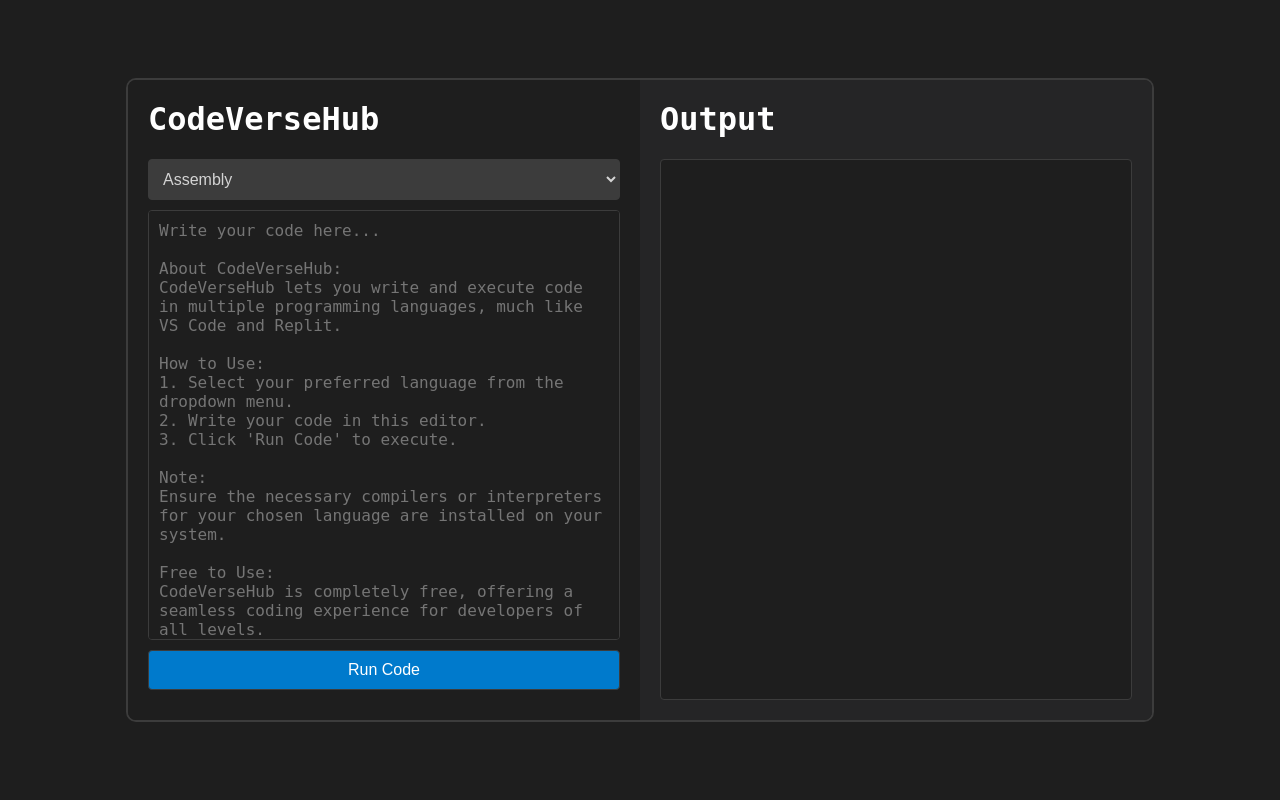
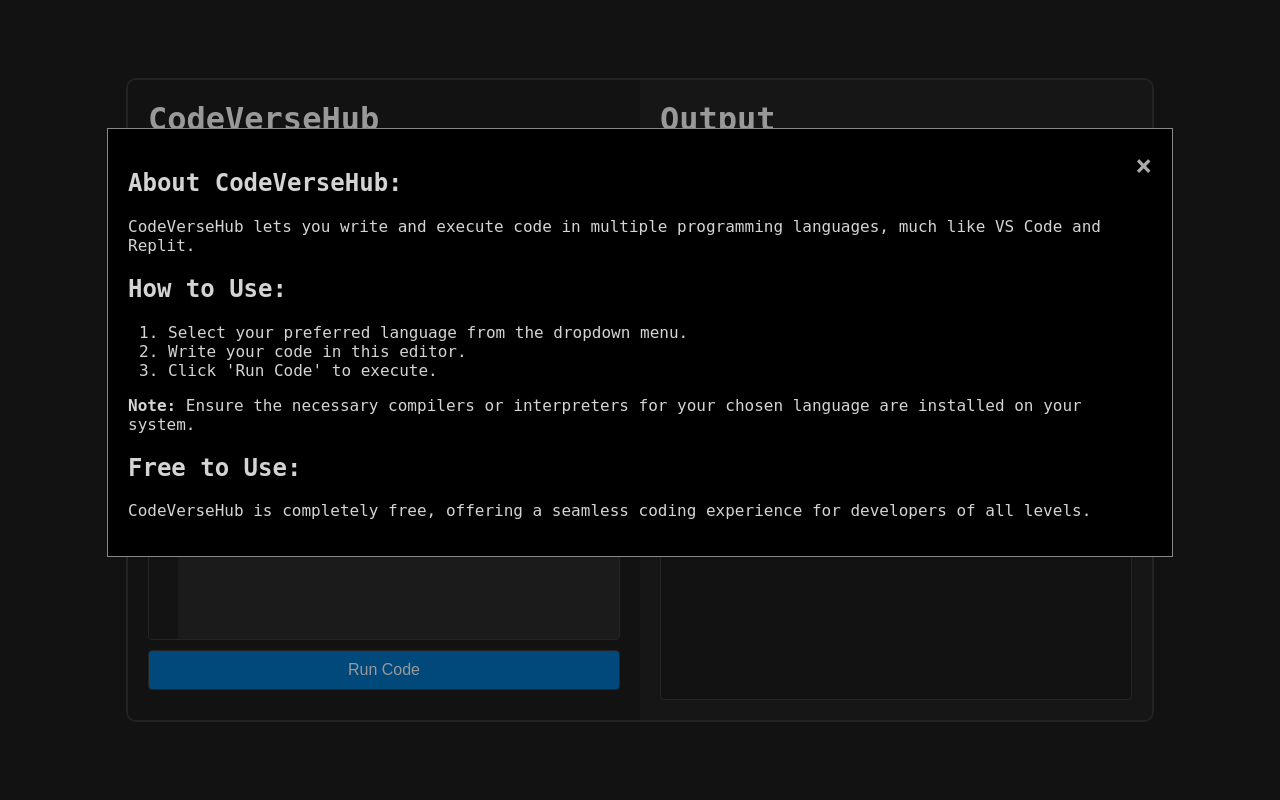
Before and after one commit to shahram8708/CodeVerseHub, a Flask app: page / in a window 1280 px wide. Run offline with Flask 3, Linux system fonts and the light colour scheme.

Commit message:
Update index.html

```diff
--- a/templates/index.html
+++ b/templates/index.html
@@ -5,6 +5,9 @@
     <meta charset="UTF-8">
     <meta name="viewport" content="width=device-width, initial-scale=1.0">
     <title>CodeVerseHub</title>
+    <link rel="stylesheet" href="https://cdnjs.cloudflare.com/ajax/libs/codemirror/5.65.5/codemirror.min.css">
+    <link rel="stylesheet"
+        href="https://cdnjs.cloudflare.com/ajax/libs/codemirror/5.65.5/theme/material-darker.min.css">
     <style>
         body {
             font-family: "Fira Code", monospace;
@@ -51,21 +54,6 @@
             color: #ffffff;
         }
 
-        textarea {
-            width: 100%;
-            height: calc(100% - 100px);
-            margin-bottom: 10px;
-            padding: 10px;
-            box-sizing: border-box;
-            font-family: "Fira Code", monospace;
-            font-size: 16px;
-            color: #d4d4d4;
-            background-color: #1e1e1e;
-            border: 1px solid #3c3c3c;
-            border-radius: 4px;
-            resize: none;
-        }
-
         select,
         button {
             padding: 10px;
@@ -87,7 +75,7 @@
             background: #005a9e;
         }
 
-        pre {
+        #output {
             width: 100%;
             height: calc(100% - 20px);
             margin: 0;
@@ -98,6 +86,22 @@
             border: 1px solid #3c3c3c;
             border-radius: 4px;
             overflow: auto;
+            scrollbar-width: thin;
+            scrollbar-color: #007acc #1e1e1e;
+        }
+
+        #output::-webkit-scrollbar {
+            width: 12px;
+        }
+
+        #output::-webkit-scrollbar-track {
+            background: #1e1e1e;
+        }
+
+        #output::-webkit-scrollbar-thumb {
+            background-color: #007acc;
+            border-radius: 6px;
+            border: 3px solid #1e1e1e;
         }
 
         @media (max-width: 1024px) {
@@ -116,80 +120,6 @@
             }
         }
 
-        pre {
-            width: 100%;
-            height: calc(100% - 20px);
-            margin: 0;
-            padding: 10px;
-            box-sizing: border-box;
-            background: #1e1e1e;
-            color: #d4d4d4;
-            border: 1px solid #3c3c3c;
-            border-radius: 4px;
-            overflow: auto;
-            scrollbar-width: thin;
-            scrollbar-color: #007acc #1e1e1e;
-        }
-
-        pre::-webkit-scrollbar {
-            width: 12px;
-        }
-
-        pre::-webkit-scrollbar-track {
-            background: #1e1e1e;
-        }
-
-        pre::-webkit-scrollbar-thumb {
-            background-color: #007acc;
-            border-radius: 6px;
-            border: 3px solid #1e1e1e;
-        }
-
-        textarea {
-            width: 100%;
-            height: calc(100% - 100px);
-            margin-bottom: 10px;
-            padding: 10px;
-            box-sizing: border-box;
-            font-family: "Fira Code", monospace;
-            font-size: 16px;
-            color: #d4d4d4;
-            background-color: #1e1e1e;
-            border: 1px solid #3c3c3c;
-            border-radius: 4px;
-            resize: none;
-            overflow: auto;
-            scrollbar-width: thin;
-            scrollbar-color: #007acc #1e1e1e;
-        }
-
-        textarea::-webkit-scrollbar {
-            width: 12px;
-        }
-
-        textarea::-webkit-scrollbar-track {
-            background: #1e1e1e;
-        }
-
-        textarea::-webkit-scrollbar-thumb {
-            background-color: #007acc;
-            border-radius: 6px;
-            border: 3px solid #1e1e1e;
-        }
-
-        body {
-            font-family: "Fira Code", monospace;
-            margin: 0;
-            padding: 0;
-            display: flex;
-            justify-content: center;
-            align-items: center;
-            height: 100vh;
-            background-color: #1e1e1e;
-            color: #d4d4d4;
-            overflow: hidden;
-        }
-
         body::-webkit-scrollbar {
             width: 12px;
         }
@@ -206,6 +136,41 @@
 
         body::-webkit-scrollbar-thumb:hover {
             background: #005a9e;
+        }
+
+        .popup {
+            display: none;
+            position: fixed;
+            z-index: 9999;
+            left: 0;
+            top: 0;
+            width: 100%;
+            height: 100%;
+            overflow: auto;
+            background-color: rgb(0, 0, 0);
+            background-color: rgba(0, 0, 0, 0.4);
+        }
+
+        .popup-content {
+            background-color: black;
+            margin: 10% auto;
+            padding: 20px;
+            border: 1px solid #888;
+            width: 80%;
+        }
+
+        .close {
+            color: #aaa;
+            float: right;
+            font-size: 28px;
+            font-weight: bold;
+        }
+
+        .close:hover,
+        .close:focus {
+            color: white;
+            text-decoration: none;
+            cursor: pointer;
         }
     </style>
 </head>
@@ -274,24 +239,7 @@
                 <option value="zig">Zig</option>
                 <option value="css">CSS</option>
             </select>
-            <textarea id="code" placeholder="Write your code here...
-
-About CodeVerseHub:
-CodeVerseHub lets you write and execute code in multiple programming languages, much like VS Code and Replit.
-
-How to Use:
-1. Select your preferred language from the dropdown menu.
-2. Write your code in this editor.
-3. Click 'Run Code' to execute.
-
-Note:
-Ensure the necessary compilers or interpreters for your chosen language are installed on your system.
-
-Free to Use:
-CodeVerseHub is completely free, offering a seamless coding experience for developers of all levels.
-"></textarea>
-
-
+            <textarea id="code"></textarea>
             <button onclick="runCode()">Run Code</button>
         </div>
         <div class="output">
@@ -299,12 +247,138 @@
             <pre id="output"></pre>
         </div>
     </div>
+    <div id="popup" class="popup">
+        <div class="popup-content">
+            <span class="close" onclick="closePopup()">&times;</span>
+            <h2>About CodeVerseHub:</h2>
+            <p>CodeVerseHub lets you write and execute code in multiple programming languages, much like VS Code and
+                Replit.</p>
+            <h2>How to Use:</h2>
+            <ol>
+                <li>Select your preferred language from the dropdown menu.</li>
+                <li>Write your code in this editor.</li>
+                <li>Click 'Run Code' to execute.</li>
+            </ol>
+            <p><strong>Note:</strong> Ensure the necessary compilers or interpreters for your chosen language are
+                installed on your system.</p>
+            <h2>Free to Use:</h2>
+            <p>CodeVerseHub is completely free, offering a seamless coding experience for developers of all levels.</p>
+        </div>
+    </div>
+
+    <script src="https://cdnjs.cloudflare.com/ajax/libs/codemirror/5.65.5/codemirror.min.js"></script>
+    <script src="https://cdnjs.cloudflare.com/ajax/libs/codemirror/5.65.5/mode/javascript/javascript.min.js"></script>
+    <script src="https://cdnjs.cloudflare.com/ajax/libs/codemirror/5.65.5/mode/python/python.min.js"></script>
+    <script src="https://cdnjs.cloudflare.com/ajax/libs/codemirror/5.65.5/mode/clike/clike.min.js"></script>
+    <script src="https://cdnjs.cloudflare.com/ajax/libs/codemirror/5.65.5/mode/shell/shell.min.js"></script>
+    <script src="https://cdnjs.cloudflare.com/ajax/libs/codemirror/5.65.5/mode/xml/xml.min.js"></script>
+    <script src="https://cdnjs.cloudflare.com/ajax/libs/codemirror/5.65.5/addon/edit/closebrackets.min.js"></script>
+    <script src="https://cdnjs.cloudflare.com/ajax/libs/codemirror/5.65.5/addon/edit/matchbrackets.min.js"></script>
+    <script src="https://cdnjs.cloudflare.com/ajax/libs/codemirror/5.65.5/addon/hint/show-hint.min.js"></script>
+    <script src="https://cdnjs.cloudflare.com/ajax/libs/codemirror/5.65.5/addon/hint/javascript-hint.min.js"></script>
+    <link rel="stylesheet" href="https://cdnjs.cloudflare.com/ajax/libs/codemirror/5.65.5/addon/hint/show-hint.min.css">
     <script>
+        const editor = CodeMirror.fromTextArea(document.getElementById('code'), {
+            mode: "javascript",
+            theme: "material-darker",
+            lineNumbers: true,
+            autoCloseBrackets: true,
+            matchBrackets: true,
+            extraKeys: {
+                "Ctrl-Space": "autocomplete",
+                "Ctrl-Q": function (cm) { cm.foldCode(cm.getCursor()); },
+                "Ctrl-S": function (cm) { cm.save(); }
+            },
+            hintOptions: {
+                completeSingle: false
+            },
+            lineWrapping: true,
+            viewportMargin: Infinity,
+            foldGutter: true,
+            lint: {
+                esversion: 6
+            }
+        });
+
+        editor.getWrapperElement().style.height = "100vh";
+        editor.getWrapperElement().style.fontSize = "16px";
+        editor.getWrapperElement().style.backgroundColor = "#2e2e2e";
+        editor.getWrapperElement().style.border = "1px solid #3c3c3c";
+        editor.getWrapperElement().style.borderRadius = "4px";
+        editor.getWrapperElement().style.marginBottom = "10px";
+
+        const styleElement = document.createElement("style");
+        styleElement.innerHTML = `
+    .CodeMirror-scroll {
+        overflow-y: auto;
+        scrollbar-width: thin;
+        scrollbar-color: #007acc #2e2e2e;
+    }
+    .CodeMirror-scroll::-webkit-scrollbar {
+        width: 12px;
+    }
+    .CodeMirror-scroll::-webkit-scrollbar-track {
+        background: #2e2e2e;
+    }
+    .CodeMirror-scroll::-webkit-scrollbar-thumb {
+        background-color: #007acc;
+        border-radius: 6px;
+        border: 3px solid #2e2e2e;
+    }
+    .CodeMirror-scroll::-webkit-scrollbar-thumb:hover {
+        background: #005a9e;
+    }
+`;
+        document.head.appendChild(styleElement);
+
+        editor.on("inputRead", function (cm, change) {
+            if (!cm.state.completionActive && change.origin !== "setValue") {
+                CodeMirror.commands.autocomplete(cm, null, { completeSingle: false });
+            }
+        });
+
+        function loadCodeMirrorAddons() {
+            const scripts = [
+                'https://cdnjs.cloudflare.com/ajax/libs/codemirror/5.65.5/addon/fold/foldcode.js',
+                'https://cdnjs.cloudflare.com/ajax/libs/codemirror/5.65.5/addon/fold/foldgutter.js',
+                'https://cdnjs.cloudflare.com/ajax/libs/codemirror/5.65.5/addon/fold/brace-fold.js',
+                'https://cdnjs.cloudflare.com/ajax/libs/codemirror/5.65.5/addon/edit/closebrackets.js',
+                'https://cdnjs.cloudflare.com/ajax/libs/codemirror/5.65.5/addon/lint/lint.js',
+                'https://cdnjs.cloudflare.com/ajax/libs/codemirror/5.65.5/addon/lint/javascript-lint.js',
+                'https://cdnjs.cloudflare.com/ajax/libs/codemirror/5.65.5/addon/hint/show-hint.js',
+                'https://cdnjs.cloudflare.com/ajax/libs/codemirror/5.65.5/addon/hint/javascript-hint.js',
+                'https://cdnjs.cloudflare.com/ajax/libs/codemirror/5.65.5/addon/display/fullscreen.js'
+            ];
+
+            scripts.forEach(src => {
+                const script = document.createElement('script');
+                script.src = src;
+                document.head.appendChild(script);
+            });
+
+            const styles = [
+                'https://cdnjs.cloudflare.com/ajax/libs/codemirror/5.65.5/addon/fold/foldgutter.css',
+                'https://cdnjs.cloudflare.com/ajax/libs/codemirror/5.65.5/addon/lint/lint.css',
+                'https://cdnjs.cloudflare.com/ajax/libs/codemirror/5.65.5/addon/hint/show-hint.css',
+                'https://cdnjs.cloudflare.com/ajax/libs/codemirror/5.65.5/addon/display/fullscreen.css'
+            ];
+
+            styles.forEach(href => {
+                const link = document.createElement('link');
+                link.rel = 'stylesheet';
+                link.href = href;
+                document.head.appendChild(link);
+            });
+        }
+
+        loadCodeMirrorAddons();
+
         async function runCode() {
-            const code = document.getElementById('code').value;
+            const code = editor.getValue();
             const language = document.getElementById('language').value;
 
-            const response = await fetch('https://codeversehub.onrender.com/execute', {
+            try {
+                const response = await fetch('http://localhost:5000/execute', {
                     method: 'POST',
                     headers: {
                         'Content-Type': 'application/json'
@@ -314,7 +388,23 @@
 
                 const result = await response.json();
                 document.getElementById('output').textContent = result.output;
+            } catch (error) {
+                document.getElementById('output').textContent = `Error: ${error.message}`;
             }
+        }
+
+        function displayPopup() {
+            document.getElementById('popup').style.display = 'block';
+        }
+
+        function closePopup() {
+            document.getElementById('popup').style.display = 'none';
+        }
+
+        window.onload = function () {
+            displayPopup();
+        };
+
     </script>
 </body>
 
```
Lines whose indentation alone changed are shown as unchanged.
